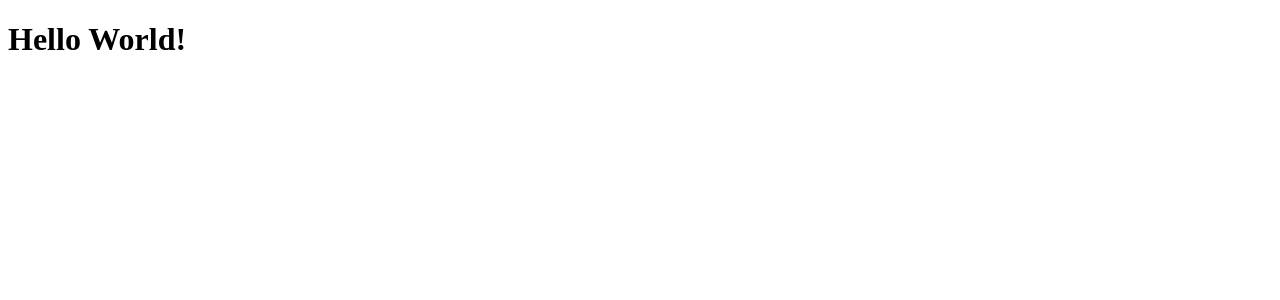
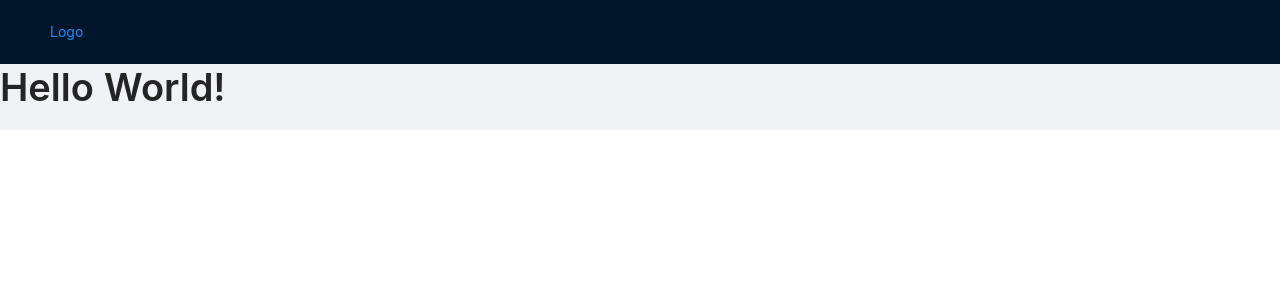
Before and after one commit to AndriyShkrobut/university-events-ui, a React app: page / in a window 1280 px wide. Shown: the top 300 px of the page. Built offline with nearby package versions, Linux system fonts and the light colour scheme.

Commit message:
add ant design library and make basic layout from its components

```diff
--- a/package.json
+++ b/package.json
@@ -18,6 +18,7 @@
   "author": "",
   "license": "ISC",
   "dependencies": {
+    "@ant-design/icons": "^4.7.0",
     "@babel/core": "7.12.3",
     "@pmmmwh/react-refresh-webpack-plugin": "0.4.3",
     "@svgr/webpack": "5.5.0",
@@ -30,6 +31,7 @@
     "@types/react-dom": "^17.0.11",
     "@typescript-eslint/eslint-plugin": "^4.5.0",
     "@typescript-eslint/parser": "^4.5.0",
+    "antd": "^4.17.2",
     "axios": "^0.24.0",
     "babel-eslint": "^10.1.0",
     "babel-jest": "^26.6.0",
--- /dev/null
+++ b/src/components/app.tsx
@@ -0,0 +1,17 @@
+import React from "react";
+import { Layout, Typography } from "antd";
+
+const App: React.FC = () => {
+  return (
+    <Layout>
+      <Layout.Header>
+        <Typography.Link>Logo</Typography.Link>
+      </Layout.Header>
+      <Layout.Content>
+        <Typography.Title>Hello World!</Typography.Title>
+      </Layout.Content>
+    </Layout>
+  );
+};
+
+export default App;
--- a/src/components/root.tsx
+++ b/src/components/root.tsx
@@ -1,8 +1,10 @@
 import React from "react";
+
+import App from "./app";
 
 const Root: React.FC = () => (
   <React.StrictMode>
-    <h1>Hello World!</h1>
+    <App />
   </React.StrictMode>
 );
 
--- /dev/null
+++ b/src/index.css
@@ -0,0 +1 @@
+@import "~antd/dist/antd.css";
--- a/src/index.tsx
+++ b/src/index.tsx
@@ -2,6 +2,8 @@ import React from "react";
 import ReactDOM from "react-dom";
 
 import Root from "components/root";
+
+import "./index.css";
 
 const root = document.getElementById("root");
 
```
Also changed, not shown: 1 other file (tests, documents, lock files or other folders).
